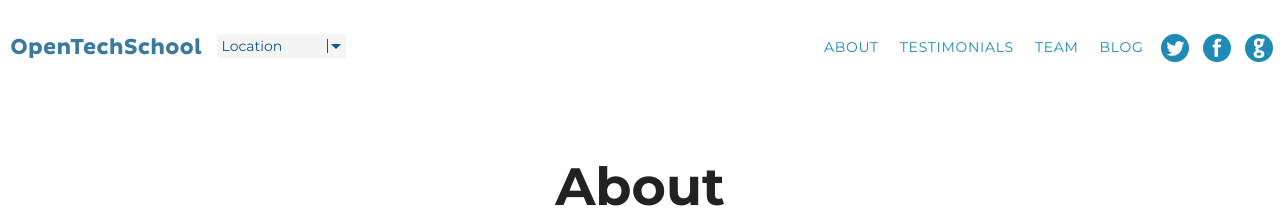
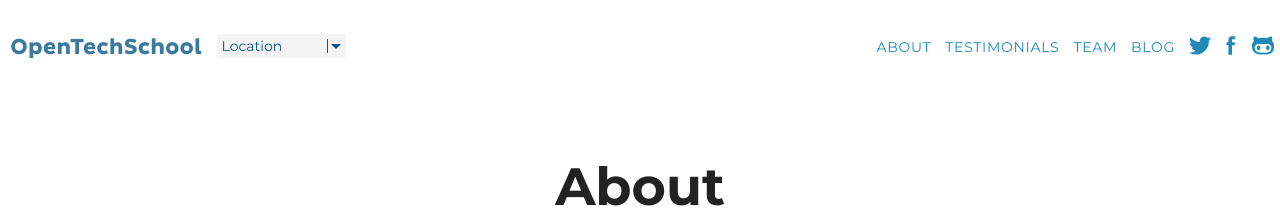
Before and after one commit to OpenTechSchool/www.opentechschool.org, a Jekyll site: the page built from about.html, in a window 1280 px wide. Shown: the top 224 px of the page. Built offline with Jekyll 4.4.1, drawn with Linux system fonts in a browser that asks for light colours; nearby versions of some CDN libraries.

Commit message:
Improve navi. Closes #32

```diff
--- a/_includes/_main_nav.html
+++ b/_includes/_main_nav.html
@@ -42,7 +42,7 @@
           <li>
             <a href="https://twitter.com/OpenTechSchool" class="ots_nav_icon twitter">Twitter</a>
           </li>
-          <li>
+          <li style="margin: 0;">
             <a href="http://www.facebook.com/OpenTechSchool" class="ots_nav_icon facebook">Facebook</a>
           </li>
           <li>
--- a/sass/imports/_nav.scss
+++ b/sass/imports/_nav.scss
@@ -3,7 +3,7 @@
   clear: both;
   a {
     display: block;
-    padding: .5em .75em;
+    padding: .5em;
     letter-spacing: 0.05em;
   }
 }
@@ -11,7 +11,7 @@
 .nav_external {
   padding-top: .25em;
   li {
-    margin: 0 .5em;
+    margin: 0 .25em;
     border-top: none;
   }
   a {
--- a/stylesheets/screen.css
+++ b/stylesheets/screen.css
@@ -881,7 +881,7 @@
 /* line 4, ../sass/imports/_nav.scss */
 .nav a {
   display: block;
-  padding: .5em .75em;
+  padding: .5em;
   letter-spacing: 0.05em;
 }
 
@@ -891,7 +891,7 @@
 }
 /* line 13, ../sass/imports/_nav.scss */
 .nav_external li {
-  margin: 0 .5em;
+  margin: 0 .25em;
   border-top: none;
 }
 /* line 17, ../sass/imports/_nav.scss */
```
Also changed, not shown: about.html (line endings or trailing spaces), images/bg_about.jpg, images/ots_icons.png.
